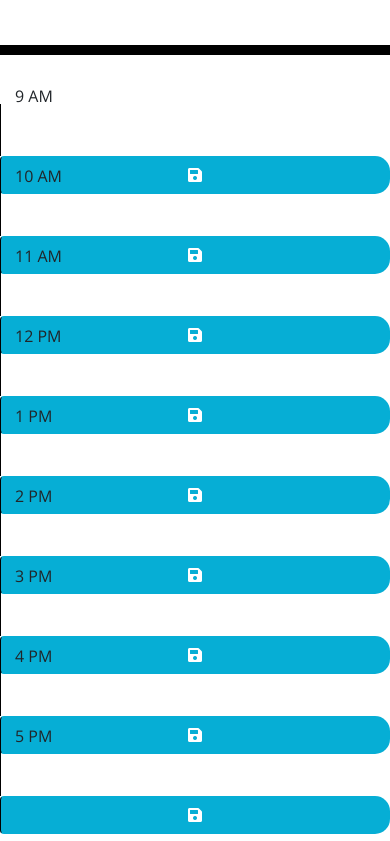
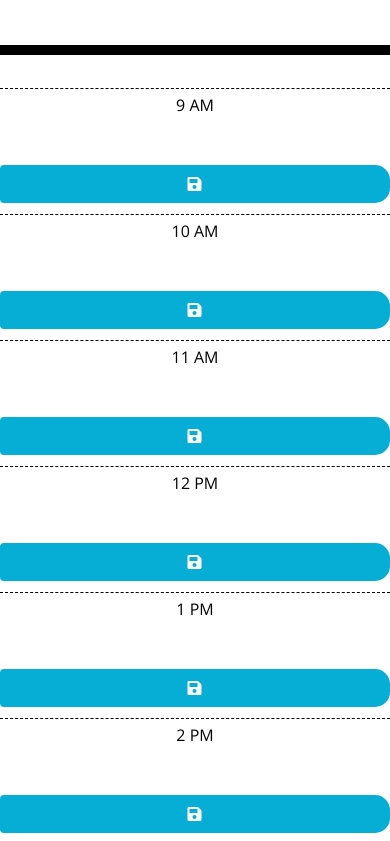
Before and after one commit to lizariasc/my-work-day, a plain HTML site: page index.html in a window 390 px wide. Shown: the part 256-1097 px from the top of the page. Drawn offline with nearby package versions, Linux system fonts and the light colour scheme.

Commit message:
style classes and media queries

```diff
--- a/assets/css/style.css
+++ b/assets/css/style.css
@@ -40,6 +40,7 @@ textarea{
   background-color: #ffffff;
   color: #000000;
   border-top: 1px dashed #000000;
+  padding-top: 8px;
 }
 
 .past {
@@ -65,7 +66,19 @@ textarea{
   color: white;
 }
 
-.saveBtn i:hover {
+.saveBtn span:hover {
   font-size: 20px;
   transition: all .3s ease-in-out;
 }
+
+/* MEDIA QUERIES */
+@media screen and (max-width: 768px) {
+  .row {
+    margin-top: 10px;
+    height: fit-content;
+  }
+textarea,
+.saveBtn {
+  border-left: none;
+}
+}
--- a/index.html
+++ b/index.html
@@ -24,50 +24,50 @@
     </header>
     <div class="container">
       <!-- Timeblocks go here -->
-        <div class="row">
-          <div class="col-md-1 col-sm-1">9 AM</div>
-          <textarea class="col-ms-10 col-sm-10"></textarea>
+        <div class="row time-block">
+          <div class="hour col-md-1">9 AM</div>
+          <textarea class="col md-10 description"></textarea>
           <button class="btn saveBtn col-md-1"><span class="fa fa-save"></span></button>
 
         </div>
-        <div class="row">
-          <div class="col-md-1 col-sm-1">10 AM</div>
-          <textarea class="col-ms-10 col-sm-10"></textarea>
+        <div class="row time-block">
+          <div class="hour col-md-1">10 AM</div>
+          <textarea class="col md-10 description"></textarea>
           <button class="btn saveBtn col-md-1"><span class="fa fa-save"></span></button>
         </div>
-        <div class="row">
-          <div class="col-md-1 col-sm-1">11 AM</div>
-          <textarea class="col-ms-10 col-sm-10"></textarea>
+        <div class="row time-block">
+          <div class="hour col-md-1">11 AM</div>
+          <textarea class="col md-10 description"></textarea>
           <button class="btn saveBtn col-md-1"><span class="fa fa-save"></span></button>
         </div>
-        <div class="row">
-          <div class="col-md-1 col-sm-1">12 PM</div>
-          <textarea class="col-ms-10 col-sm-10"></textarea>
+        <div class="row time-block">
+          <div class="hour col-md-1">12 PM</div>
+          <textarea class="col md-10 description"></textarea>
           <button class="btn saveBtn col-md-1"><span class="fa fa-save"></span></button>
         </div>
-        <div class="row">
-          <div class="col-md-1 col-sm-1">1 PM</div>
-          <textarea class="col-ms-10 col-sm-10"></textarea>
+        <div class="row time-block">
+          <div class="hour col-md-1">1 PM</div>
+          <textarea class="col md-10 description"></textarea>
           <button class="btn saveBtn col-md-1"><span class="fa fa-save"></span></button>
         </div>
-        <div class="row">
-          <div class="col-md-1 col-sm-1">2 PM</div>
-          <textarea class="col-ms-10 col-sm-10"></textarea>
+        <div class="row time-block">
+          <div class="hour col-md-1">2 PM</div>
+          <textarea class="col md-10 description"></textarea>
           <button class="btn saveBtn col-md-1"><span class="fa fa-save"></span></button>
         </div>
-        <div class="row">
-          <div class="col-md-1 col-sm-1">3 PM</div>
-          <textarea class="col-ms-10 col-sm-10"></textarea>
+        <div class="row time-block">
+          <div class="hour col-md-1">3 PM</div>
+          <textarea class="col md-10 description"></textarea>
           <button class="btn saveBtn col-md-1"><span class="fa fa-save"></span></button>
         </div>
-        <div class="row">
-          <div class="col-md-1 col-sm-1">4 PM</div>
-          <textarea class="col-ms-10 col-sm-10"></textarea>
+        <div class="row time-block">
+          <div class="hour col-md-1">4 PM</div>
+          <textarea class="col md-10 description"></textarea>
           <button class="btn saveBtn col-md-1"><span class="fa fa-save"></span></button>
         </div>
-        <div class="row">
-          <div class="col-md-1 col-sm-1">5 PM</div>
-          <textarea class="col-ms-10 col-sm-10"></textarea>
+        <div class="row time-block">
+          <div class="hour col-md-1">5 PM</div>
+          <textarea class="col md-10 description"></textarea>
           <button class="btn saveBtn col-md-1"><span class="fa fa-save"></span></button>
         </div>
     </div>
```
